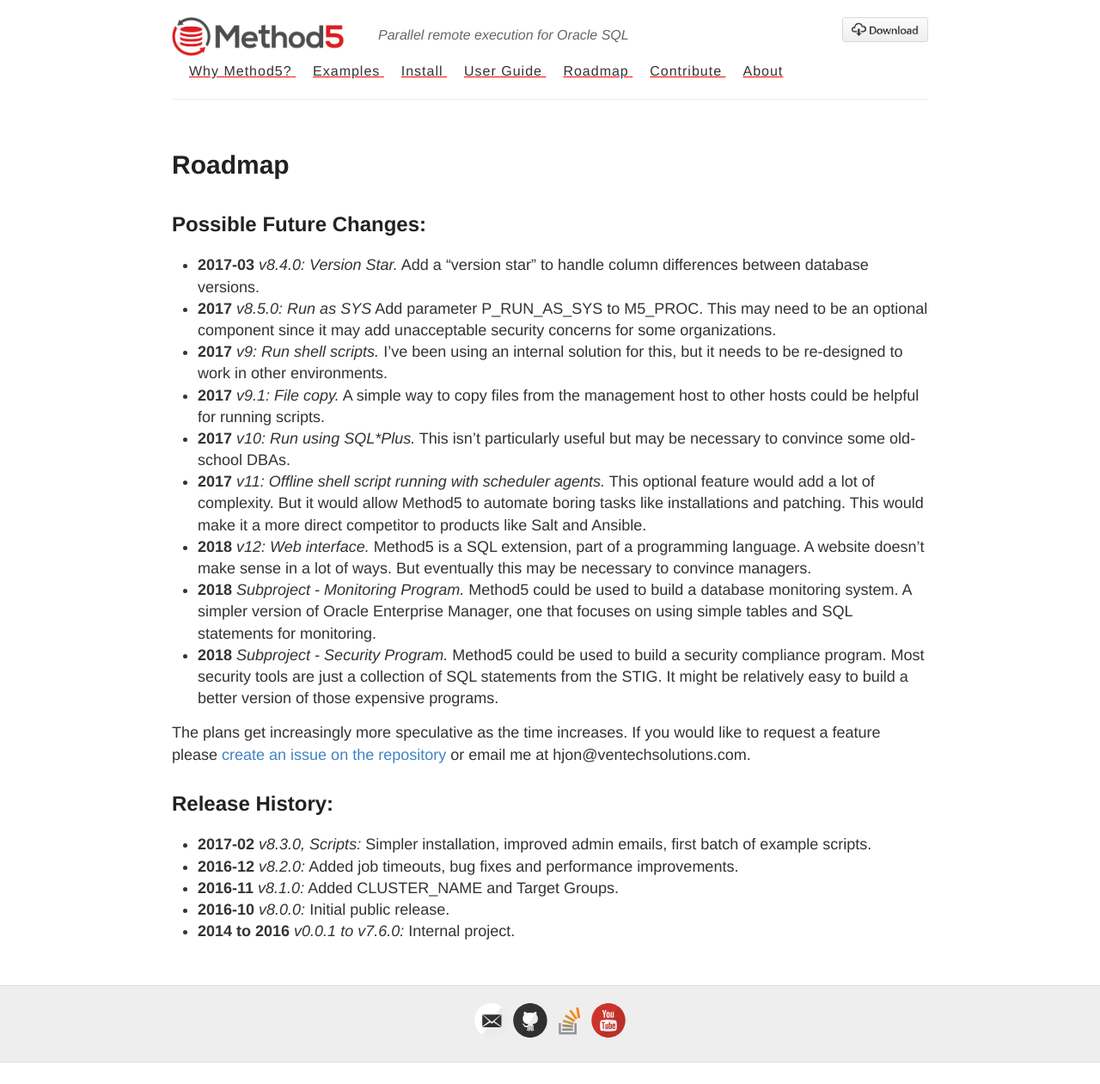
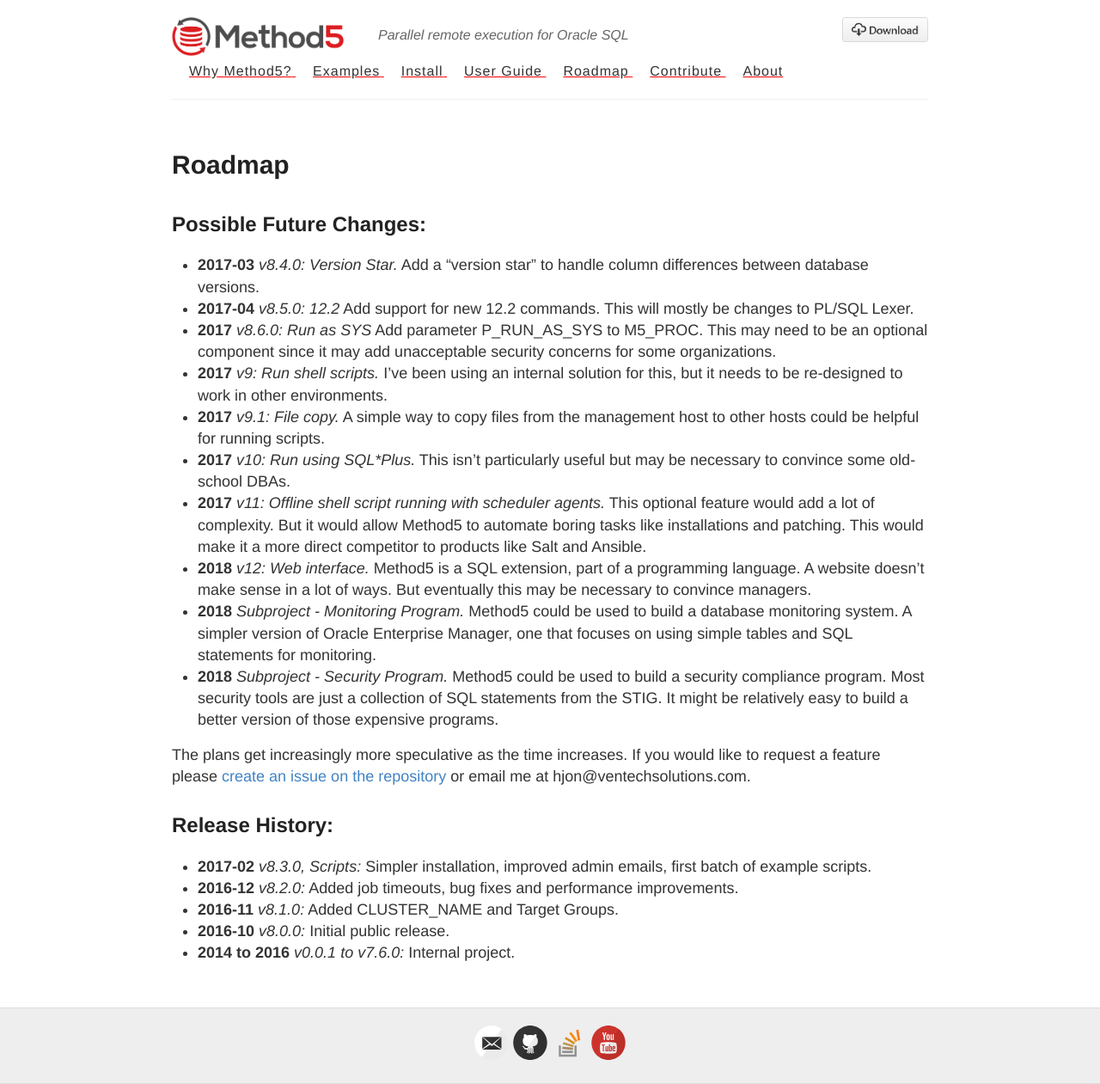
Before and after one commit to method5/method5.github.io, a Jekyll site: the page built from roadmap.md, in a window 1280 px wide. Shown: the whole page at 86% size. Built offline with Jekyll 4.4.1, drawn with Linux system fonts in a browser that asks for light colours; before the commit the page ends 1236 px from its top, so only the background shows below that.

Commit message:
Update roadmap.md

```diff
--- a/roadmap.md
+++ b/roadmap.md
@@ -7,7 +7,8 @@ Possible Future Changes:
 ------------------------
 
 * **2017-03** _v8.4.0: Version Star._  Add a "version star" to handle column differences between database versions.
-* **2017** _v8.5.0: Run as SYS_  Add parameter P_RUN_AS_SYS to M5_PROC.  This may need to be an optional component since it may add unacceptable security concerns for some organizations.
+* **2017-04** _v8.5.0: 12.2_  Add support for new 12.2 commands.  This will mostly be changes to PL/SQL Lexer.
+* **2017** _v8.6.0: Run as SYS_  Add parameter P_RUN_AS_SYS to M5_PROC.  This may need to be an optional component since it may add unacceptable security concerns for some organizations.
 * **2017** _v9: Run shell scripts._  I've been using an internal solution for this, but it needs to be re-designed to work in other environments.
 * **2017** _v9.1: File copy._  A simple way to copy files from the management host to other hosts could be helpful for running scripts.
 * **2017** _v10: Run using SQL\*Plus._  This isn't particularly useful but may be necessary to convince some old-school DBAs.
```
